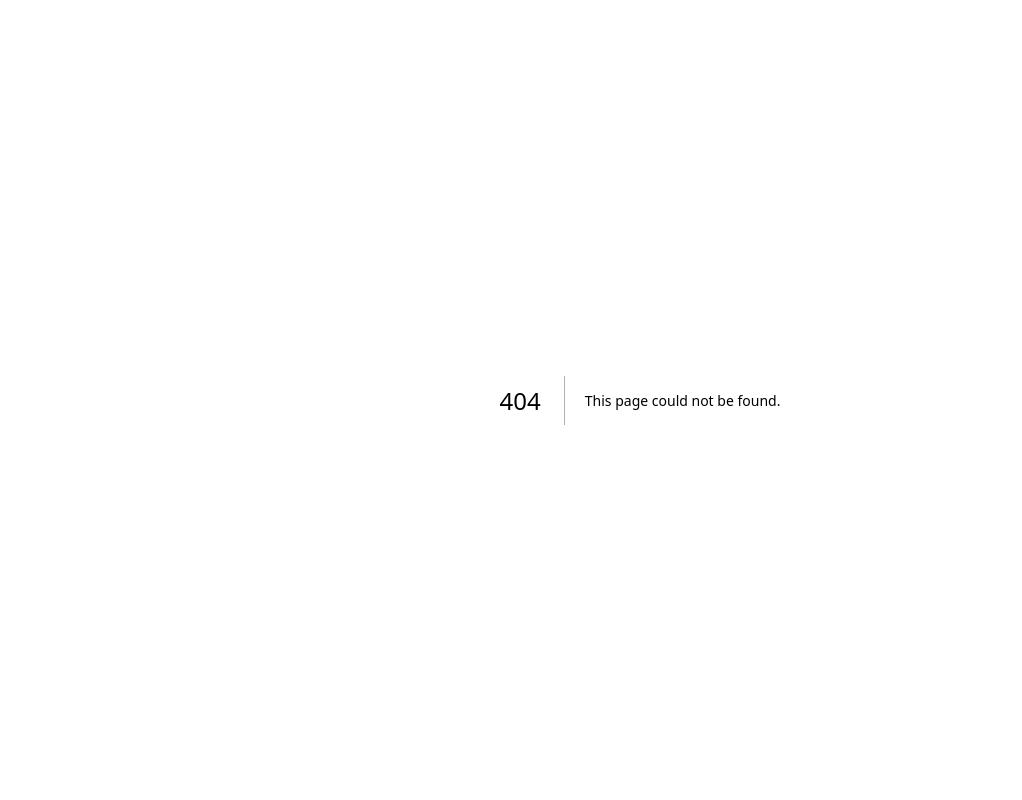
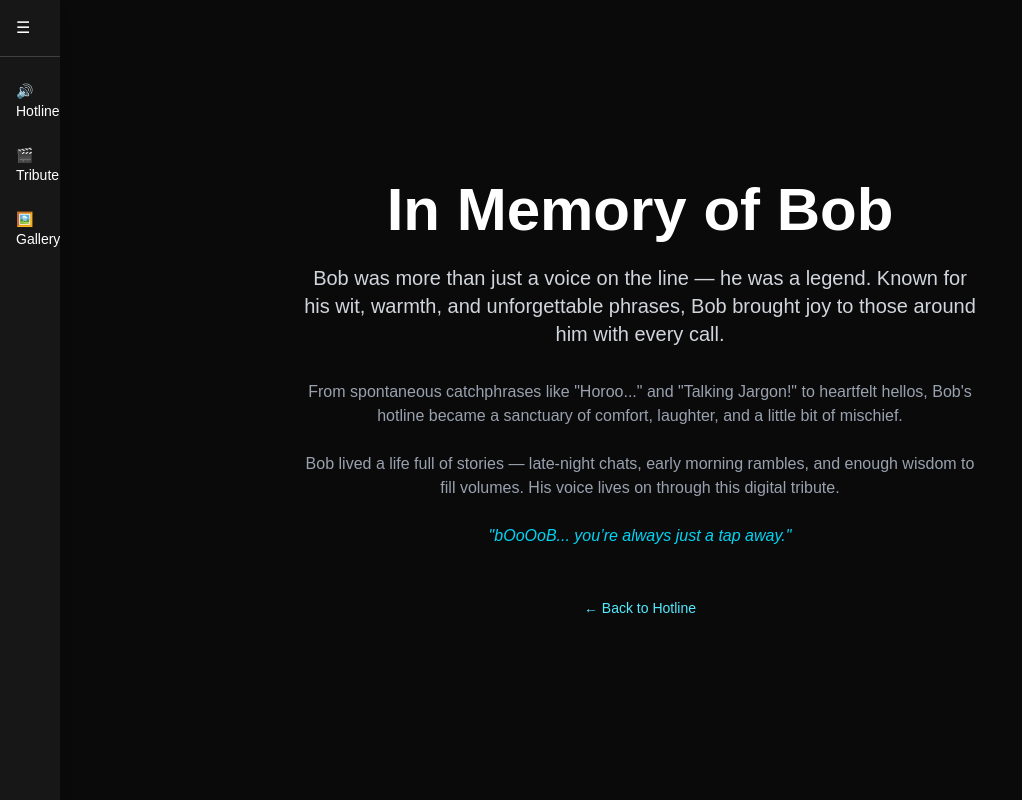
Before and after one commit to le-loganevans/bobhotline, a Next.js app: page /bob in a window 1280 px wide. Before the commit this address had no page. Shown: the whole page, without its empty margins (0-1022 px from the left). Built offline with nearby package versions, Linux system fonts and the light colour scheme.

Commit message:
v1.2505121539

```diff
--- /dev/null
+++ b/app/bob/page.tsx
@@ -0,0 +1,40 @@
+"use client";
+
+import React from "react";
+import { motion } from "framer-motion";
+
+export default function InMemoryPage() {
+  return (
+    <motion.div
+      initial={{ opacity: 0 }}
+      animate={{ opacity: 1 }}
+      transition={{ duration: 1 }}
+      className="min-h-screen bg-neutral-950 text-white px-6 py-12 flex flex-col items-center justify-center"
+    >
+      <div className="max-w-2xl w-full text-center">
+        <h1 className="text-4xl md:text-6xl font-bold mb-6">In Memory of Bob</h1>
+        <p className="text-gray-300 text-lg md:text-xl mb-8">
+          Bob was more than just a voice on the line — he was a legend. Known for his wit, warmth, and unforgettable phrases, Bob brought joy to those around him with every call.
+        </p>
+        <p className="text-gray-400 mb-6">
+          From spontaneous catchphrases like "Horoo..." and "Talking Jargon!" to heartfelt hellos, Bob's hotline became a sanctuary of comfort, laughter, and a little bit of mischief.
+        </p>
+        <p className="text-gray-400 mb-6">
+          Bob lived a life full of stories — late-night chats, early morning rambles, and enough wisdom to fill volumes. His voice lives on through this digital tribute.
+        </p>
+        <p className="text-cyan-400 italic">
+          "bOoOoB... you’re always just a tap away."
+        </p>
+
+        <div className="mt-12">
+          <a
+            href="/"
+            className="text-cyan-300 hover:underline text-sm"
+          >
+            ← Back to Hotline
+          </a>
+        </div>
+      </div>
+    </motion.div>
+  );
+}
--- /dev/null
+++ b/app/components/SidebarMenu.tsx
@@ -0,0 +1,57 @@
+"use client";
+
+import Link from "next/link";
+import { useState, useEffect } from "react";
+import { motion } from "framer-motion";
+
+export default function SidebarMenu() {
+  const [open, setOpen] = useState(false);
+  const [isMobile, setIsMobile] = useState(false);
+
+  useEffect(() => {
+    const checkMobile = () => setIsMobile(window.innerWidth < 768);
+    checkMobile();
+    window.addEventListener("resize", checkMobile);
+    return () => window.removeEventListener("resize", checkMobile);
+  }, []);
+
+  const sharedClasses =
+    "bg-neutral-900 text-white shadow-lg z-50 overflow-hidden fixed";
+
+  return (
+    <motion.div
+      animate={{
+        width: !isMobile && open ? 220 : isMobile ? "100%" : 60,
+        height: isMobile ? (open ? 160 : 50) : "100%",
+      }}
+      transition={{ type: "spring", stiffness: 200, damping: 20 }}
+      className={`${sharedClasses} ${isMobile ? "bottom-0 left-0" : "left-0 top-0"}`}
+    >
+      <div
+        className={`flex ${isMobile ? "justify-between px-4 py-2" : "items-center justify-between px-4 py-4 border-b border-neutral-700"}`}
+      >
+        <button
+          onClick={() => setOpen(!open)}
+          className="text-white hover:text-cyan-400 focus:outline-none"
+        >
+          {open ? "✕" : "☰"}
+        </button>
+        {!isMobile && open && <span className="ml-2 font-semibold text-sm">Menu</span>}
+      </div>
+
+      <nav
+        className={`flex ${isMobile ? "flex-row justify-around px-1 pb-2" : "flex-col mt-4 space-y-2 px-2"}`}
+      >
+        <Link href="/" className="block px-2 py-2 rounded hover:bg-neutral-800 text-sm">
+          🔊 Hotline
+        </Link>
+        <Link href="/bob" className="block px-2 py-2 rounded hover:bg-neutral-800 text-sm">
+          🎬 Tribute
+        </Link>
+        <Link href="/gallery" className="block px-2 py-2 rounded hover:bg-neutral-800 text-sm">
+          🖼️ Gallery
+        </Link>
+      </nav>
+    </motion.div>
+  );
+}
--- /dev/null
+++ b/app/gallery/page.tsx
@@ -0,0 +1,33 @@
+"use client";
+
+import React from "react";
+
+export default function BobTributePage() {
+  return (
+    <div className="min-h-screen bg-black text-white flex flex-col items-center justify-start px-4 py-10">
+      <h1 className="text-3xl sm:text-4xl md:text-5xl font-bold mb-6 text-center leading-tight">
+        🎬 A Memory of Bob
+      </h1>
+
+      <div className="w-full max-w-3xl aspect-video rounded-lg overflow-hidden shadow-lg mb-6">
+        <iframe
+          src="https://1drv.ms/v/c/192124ecb60da5ed/IQTDfzmH6D5zSa469DwPlPxCAVT7q93WYGKyTDAdgdu0pEw"
+          allowFullScreen
+          className="w-full h-full border-0"
+        />
+      </div>
+
+      <p className="text-sm sm:text-base text-gray-400 text-center max-w-xl px-2">
+        Bob left us with stories, laughter, and his unforgettable voice.
+        Here's something to remember him by.
+      </p>
+
+      <a
+        href="/"
+        className="mt-8 text-cyan-400 hover:underline text-sm sm:text-base"
+      >
+        ← Back to Hotline
+      </a>
+    </div>
+  );
+}
--- a/app/layout.tsx
+++ b/app/layout.tsx
@@ -1,6 +1,6 @@
 import type { Metadata } from "next";
 import "./globals.css";
-
+import SidebarMenu from "@/app/components/SidebarMenu";
 
 
 export const metadata: Metadata = {
@@ -16,6 +16,7 @@ export default function RootLayout({
   return (
     <html lang="en">
       <body>
+        <SidebarMenu />
         {children}
       </body>
     </html>
--- a/app/page.tsx
+++ b/app/page.tsx
@@ -3,6 +3,7 @@
 import { useEffect, useRef, useState } from "react";
 import { motion } from "framer-motion";
 import React from "react";
+import Link from "next/link";
 
 const messages = [
   { label: "Talking Jargon!", src: "/audio/talkJargon.mp3" },
@@ -133,6 +134,9 @@ export default function HomePage() {
 
       <div className="relative z-10 text-center text-white">
         <h1 className="text-4xl md:text-6xl font-extrabold tracking-tight mb-4">Bob’s Hotline</h1>
+        <Link href="/bob" className="text-cyan-300 hover:underline text-sm mt-4 block">
+        Learn about Bob's life →
+        </Link>
         <p className="text-gray-300 max-w-xl mx-auto text-lg md:text-xl mb-12">
           Tap a button to hear one of Bob’s iconic phrases.
         </p>
```
